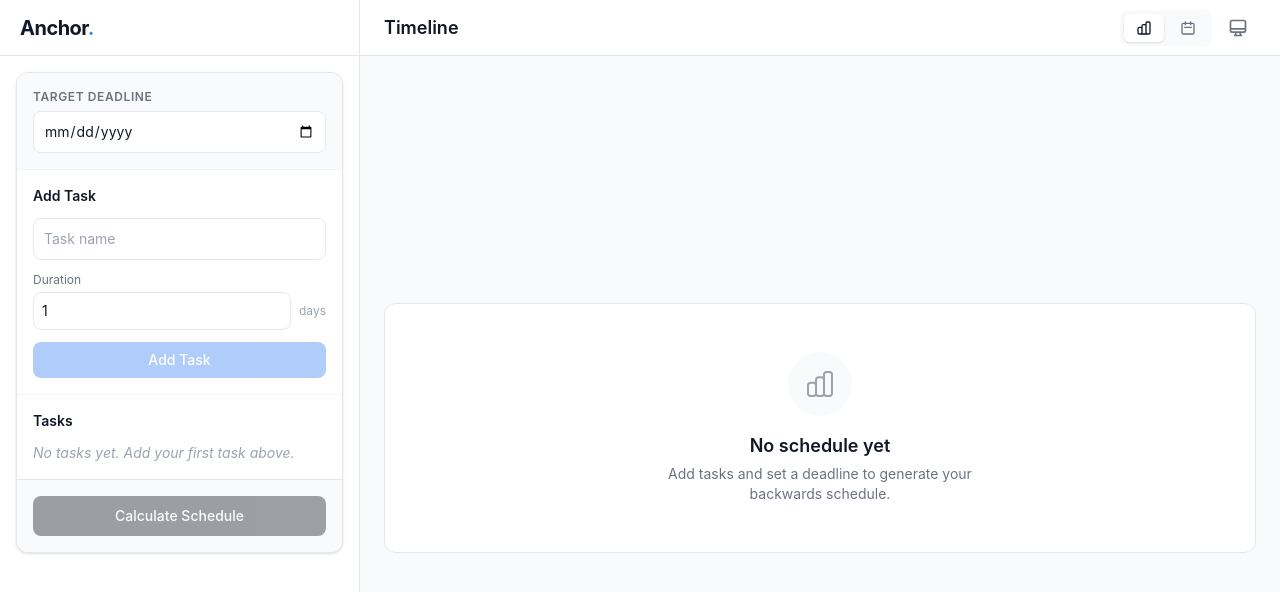
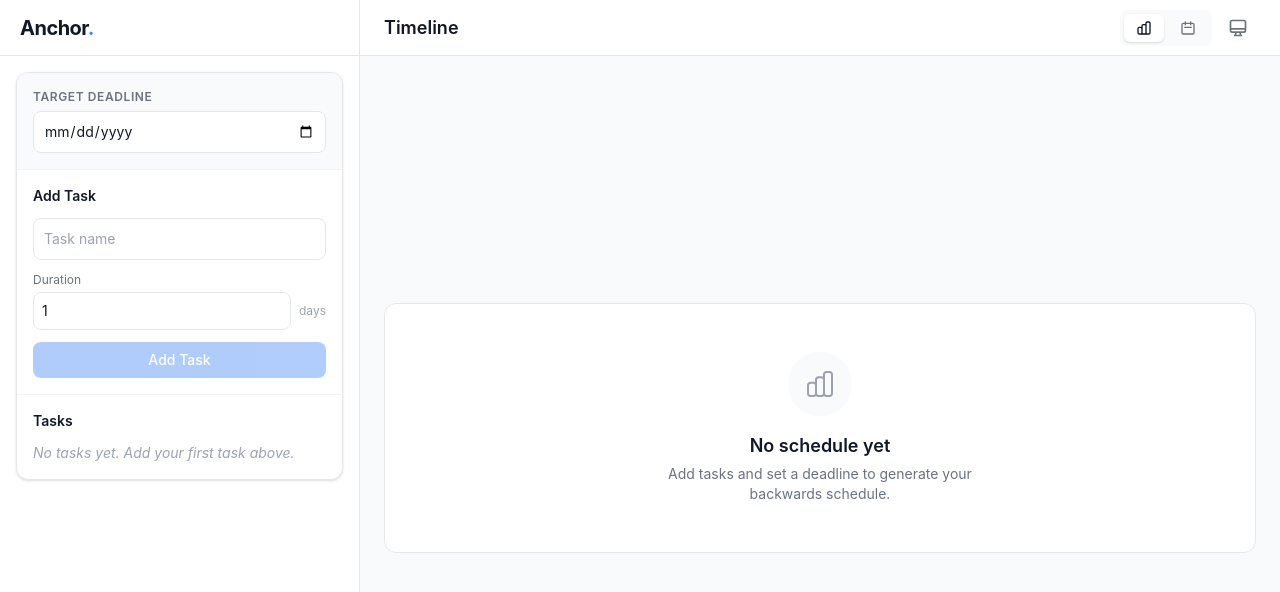
Before and after one commit to yesagainivan/Anchor, a React (Vite) app: page / in a window 1280 px wide. Shown: the top 592 px of the page. Built offline with nearby package versions, Linux system fonts and the light colour scheme.

Commit message:
feat: auto-recalculate schedule, remove button, add roadmap
- Schedule auto-recalculates when anchor date or tasks change
- Removed 'Calculate Schedule' button for cleaner UX
- Added roadmap.md with prioritized feature list

```diff
--- a/src/components/TaskForm.tsx
+++ b/src/components/TaskForm.tsx
@@ -25,6 +25,15 @@ export function TaskForm({ onSchedule, existingTasks = [], existingAnchors = {}
             setAnchorDate(existingAnchors[ids[0]]);
         }
     }, [existingTasks, existingAnchors]);
+
+    // Auto-recalculate when anchors change
+    useEffect(() => {
+        if (anchorDate && tasks.length > 0 && anchorTaskIds.length > 0) {
+            const anchors: Record<string, string> = {};
+            anchorTaskIds.forEach(id => { anchors[id] = anchorDate; });
+            onSchedule({ tasks, anchors });
+        }
+    }, [anchorDate, anchorTaskIds, tasks, onSchedule]);
 
     const addTask = () => {
         if (!newTaskName.trim()) return;
@@ -76,19 +85,6 @@ export function TaskForm({ onSchedule, existingTasks = [], existingAnchors = {}
                 : [...prev, taskId]
         );
     };
-
-    const handleSubmit = (e: React.FormEvent) => {
-        e.preventDefault();
-        if (!anchorDate || tasks.length === 0 || anchorTaskIds.length === 0) {
-            return;
-        }
-
-        const anchors: Record<string, string> = {};
-        anchorTaskIds.forEach(id => { anchors[id] = anchorDate; });
-        onSchedule({ tasks, anchors });
-    };
-
-    const canSubmit = anchorDate && tasks.length > 0 && anchorTaskIds.length > 0;
 
     return (
         <div className="bg-surface rounded-xl shadow-sm border border-border overflow-hidden">
@@ -234,22 +230,6 @@ export function TaskForm({ onSchedule, existingTasks = [], existingAnchors = {}
                     </ul>
                 )}
             </div>
-
-            {/* Submit */}
-            <div className="p-4 border-t border-border bg-surface-alt">
-                <button
-                    onClick={handleSubmit}
-                    disabled={!canSubmit}
-                    className="w-full bg-text text-surface py-2.5 rounded-lg text-sm font-medium hover:opacity-90 disabled:opacity-40 disabled:cursor-not-allowed transition-colors"
-                >
-                    Calculate Schedule
-                </button>
-                {!canSubmit && tasks.length > 0 && (
-                    <p className="text-xs text-text-faint text-center mt-2">
-                        Set a deadline and mark at least one task as an anchor
-                    </p>
-                )}
-            </div>
         </div>
     );
 }
```
Also changed, not shown: 1 other file (tests, documents, lock files or other folders). Lines whose indentation alone changed are shown as unchanged.
